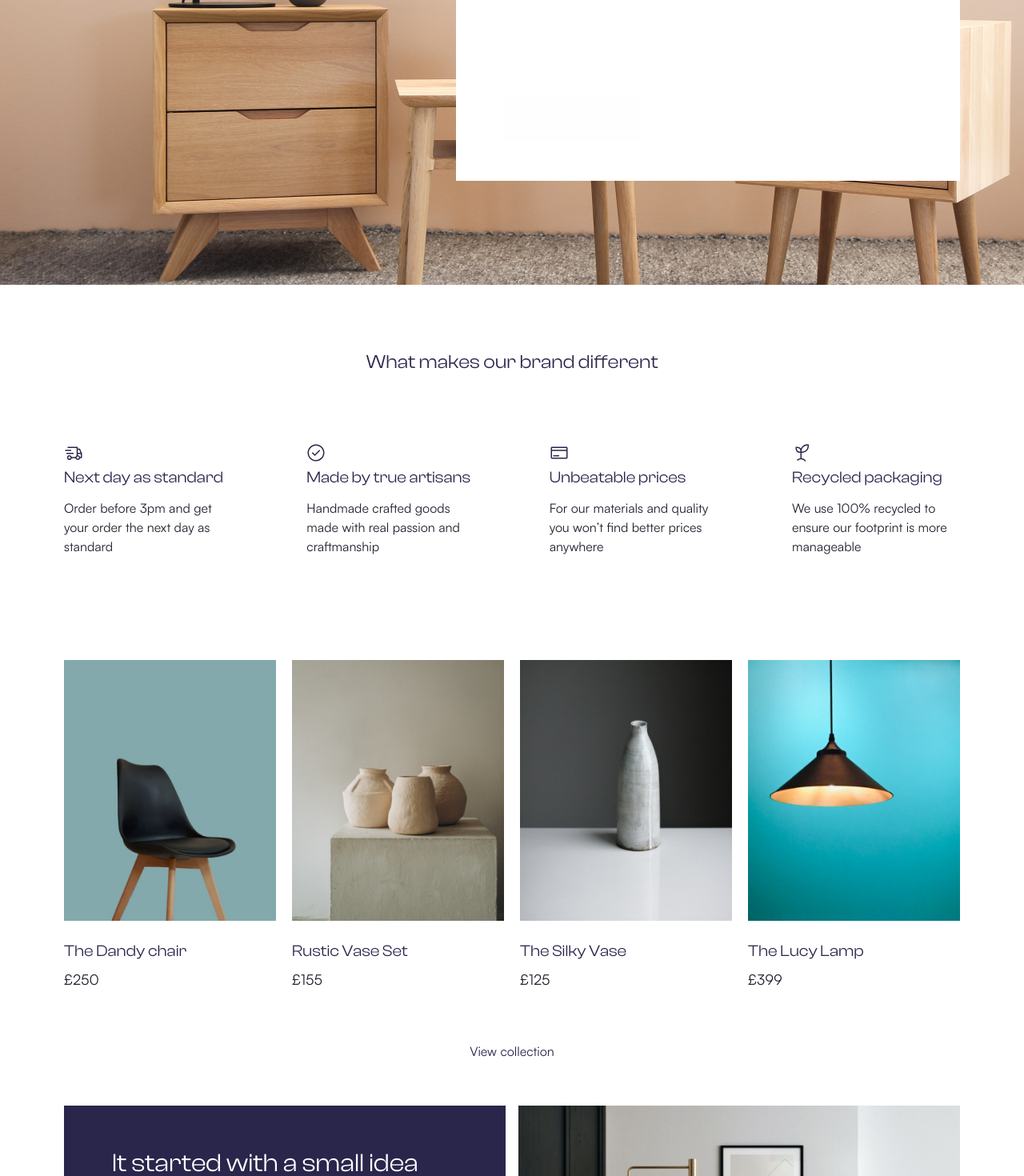
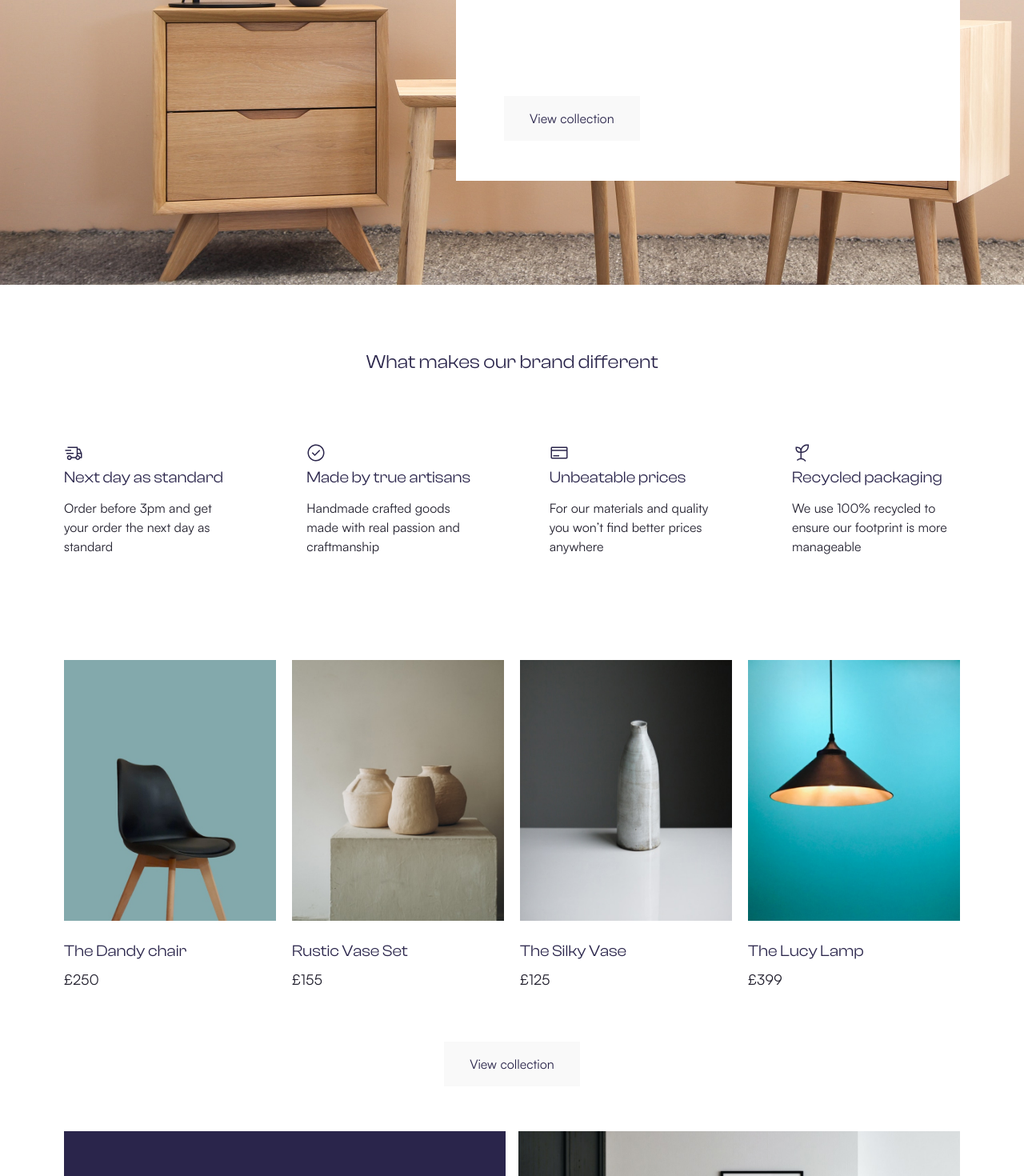
Before and after one commit to AlenaGM/furniture-shop, a Vue app: page / in a window 1280 px wide. Shown: the part 480-1950 px from the top of the page at 80% size. Built offline with nearby package versions, Linux system fonts and the light colour scheme.

Commit message:
refactor btn

```diff
--- a/src/components/Hero.vue
+++ b/src/components/Hero.vue
@@ -2,7 +2,9 @@
   <div class="hero">
     <HeroInfo
       title="Luxury homeware for people who love timeless design quality"
+      description="Shop the new Spring 2022 collection today"
       link="#"
+      colorLink="lightgray"
     />
   </div>
 </template>
--- a/src/components/HeroInfo.vue
+++ b/src/components/HeroInfo.vue
@@ -10,7 +10,9 @@
         >{{ description }}</span
       >
     </div>
-    <Button color="secondary" type="link" to="/"> View collection </Button>
+    <Button :color="colorLink || 'secondary'" type="link" to="/">
+      View collection
+    </Button>
   </div>
 </template>
 
@@ -40,7 +42,7 @@ const props = defineProps({
   },
   colorLink: {
     type: String,
-    default: "#5b5676",
+    required: false,
   },
   background: {
     type: String,
--- a/src/components/Idea.vue
+++ b/src/components/Idea.vue
@@ -7,7 +7,6 @@
       background="var(--space)"
       colorTitle="var(--white)"
       colorDescription="var(--white)"
-      colorLink="var(--white)"
     />
     <img src="/img/idea-room.jpg" alt="room" />
   </div>
--- a/src/components/Products.vue
+++ b/src/components/Products.vue
@@ -9,13 +9,16 @@
         :price="product.price"
       />
     </div>
-    <a href="#" class="products-link">View collection</a>
+    <div class="products-link">
+      <Button color="lightgray" type="link" to="/"> View collection </Button>
+    </div>
   </div>
 </template>
 
 <script setup>
 import { ref } from "vue";
 import Product from "@/components/Product.vue";
+import Button from "@/components/ui/Button.vue";
 
 const products = ref([
   {
@@ -58,14 +61,6 @@ const products = ref([
   &-link {
     display: block;
     text-align: center;
-    color: var(--space);
-    font-size: 16px;
-    font-weight: 400;
-    line-height: 24px;
-    text-decoration: none;
-    &:hover {
-      text-decoration: underline;
-    }
   }
 }
 </style>
```
